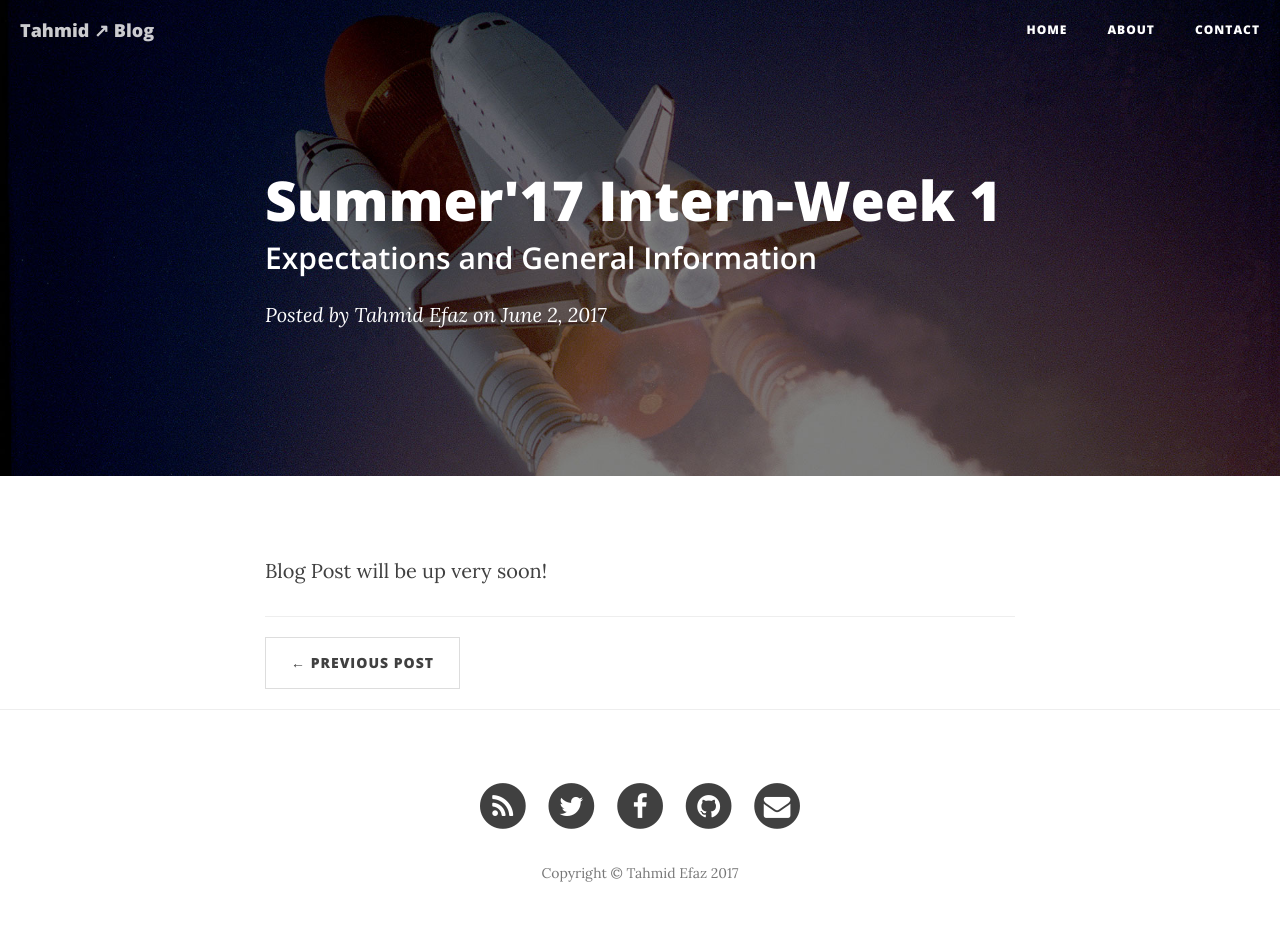
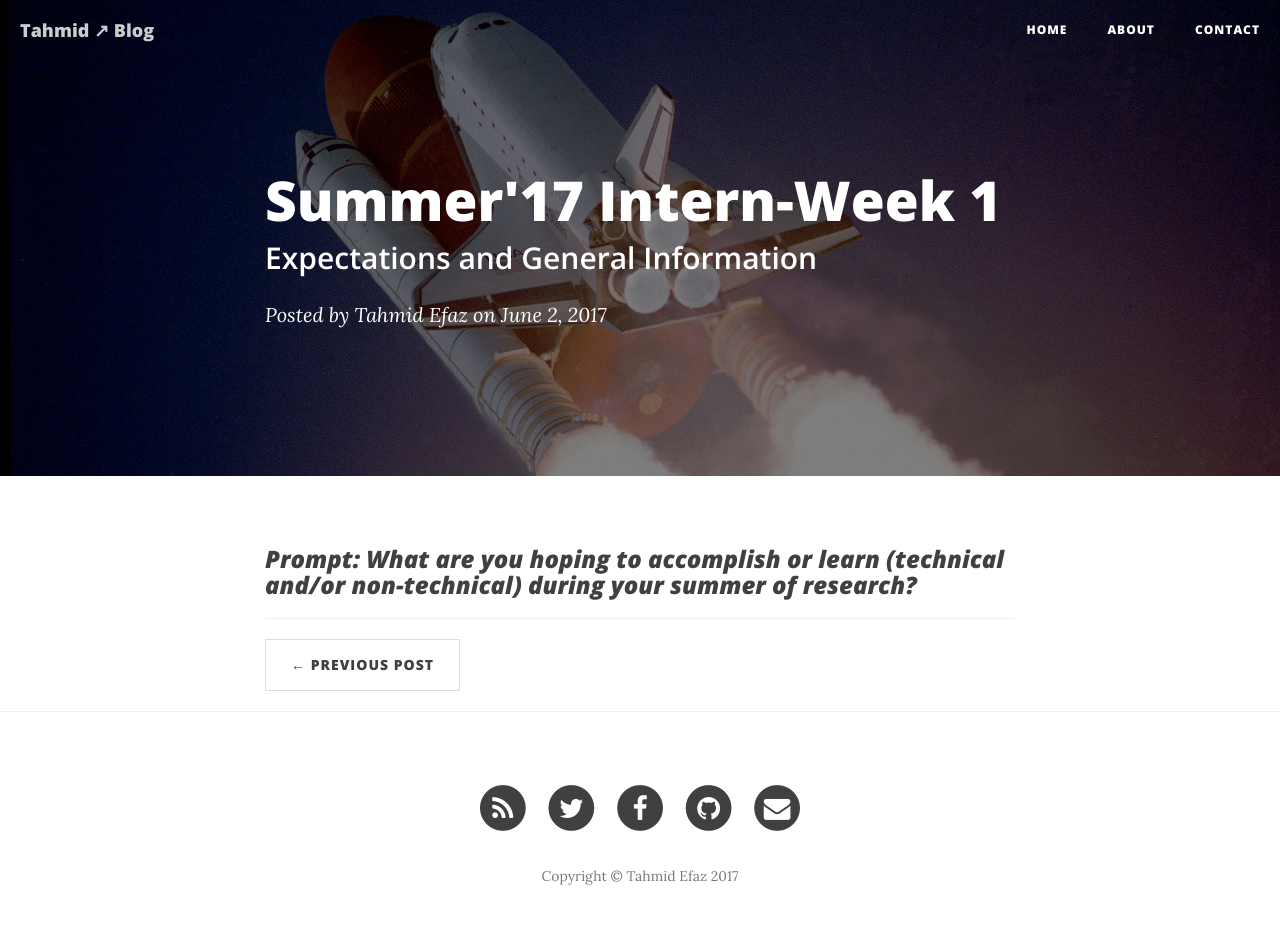
Before and after one commit to tahmidefaz/blog, a Jekyll site: the page built from _posts/2014-06-10-SummerInternWk1.markdown, in a window 1280 px wide. Built offline with Jekyll 4.4.1, drawn with Linux system fonts in a browser that asks for light colours; nearby versions of some CDN libraries.

Commit message:
blog post 1 update

```diff
--- a/_posts/2014-06-10-SummerInternWk1.markdown
+++ b/_posts/2014-06-10-SummerInternWk1.markdown
@@ -7,4 +7,4 @@ author:     "Tahmid Efaz"
 header-img: "img/post-bg-01.jpg"
 ---
 
-<p>Blog Post will be up very soon!</p>
+<h3><i>Prompt: What are you hoping to accomplish or learn (technical and/or non-technical) during your summer of research?</i></h3>
```
